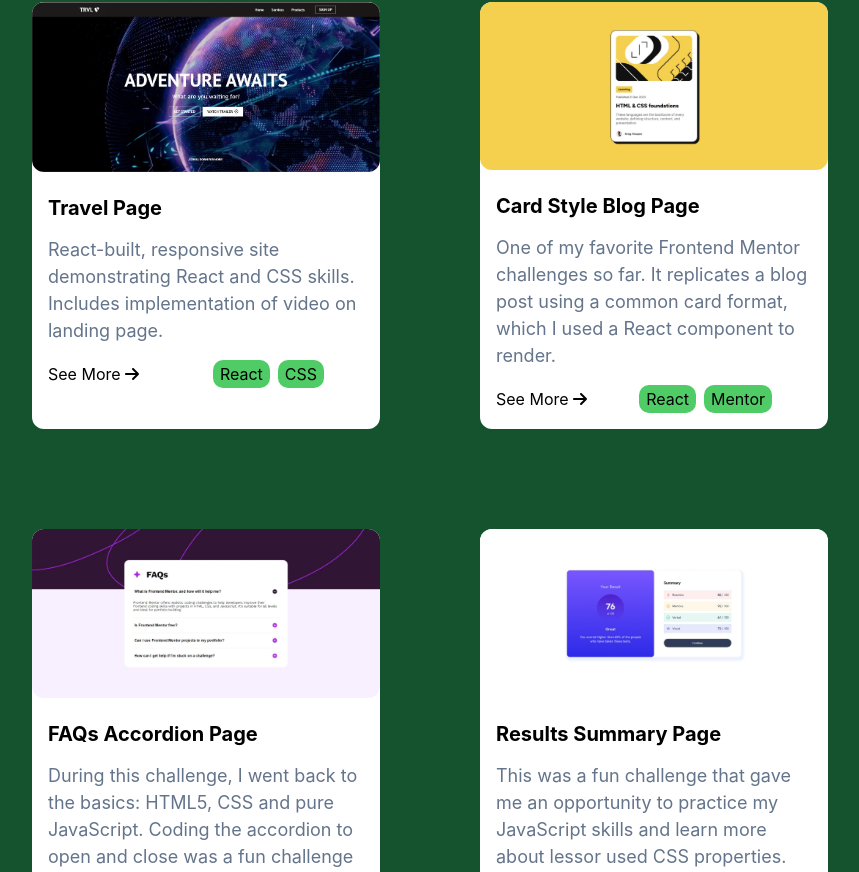
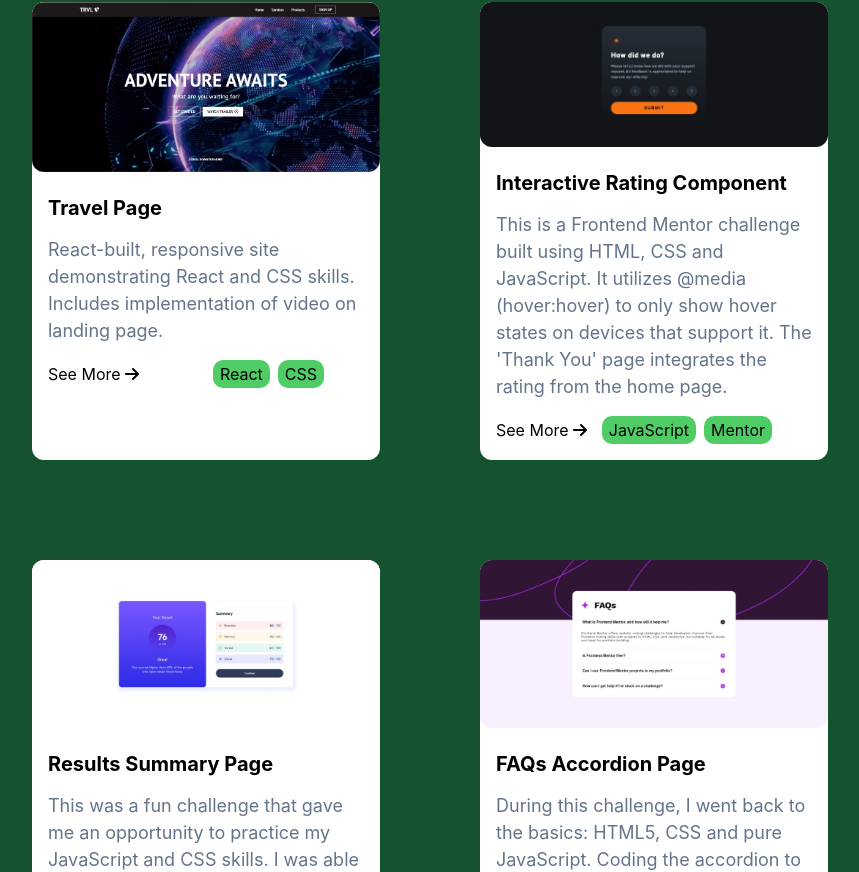
Before and after one commit to horoserp/React-Portfolio, a React (Create React App) app: page / in a window 1280 px wide. Shown: the part 1732-2604 px from the top of the page, without its empty margins (210-1069 px from the left). Built offline with nearby package versions, Linux system fonts and the light colour scheme.

Commit message:
Update: Add interactive rating component project.

```diff
--- a/src/components/ProjectsSection.js
+++ b/src/components/ProjectsSection.js
@@ -88,7 +88,7 @@ const projects = [
   {
     title: "Results Summary Page",
     description:
-      "This was a fun challenge that gave me an opportunity to practice my JavaScript skills and learn more about lessor used CSS properties.",
+      "This was a fun challenge that gave me an opportunity to practice my JavaScript and CSS skills. I was able to apply a 'border' only on the corners of the summary categories using CSS.",
     imageSrc: "/React-Portfolio/results-summary.jpeg",
     url: "https://horoserp.github.io/results-summary",
     tags: ["HTML5", "CSS", "Mentor"],
@@ -100,6 +100,14 @@ const projects = [
     imageSrc: "/React-Portfolio/product-preview-card.jpeg",
     url: "https://horoserp.github.io/product-card",
     tags: ["Bootstrap 5", "Mentor"],
+  },
+  {
+    title: "Interactive Rating Component",
+    description:
+      "This is a Frontend Mentor challenge built using HTML, CSS and JavaScript. It utilizes @media (hover:hover) to only show hover states on devices that support it. The 'Thank You' page integrates the rating from the home page.",
+    imageSrc: "/React-Portfolio/rating-component-desktop.jpeg",
+    url: "https://horoserp.github.io/rating-component",
+    tags: ["JavaScript", "Mentor"],
   },
   {
     title: "Landscape Page",
@@ -145,12 +153,20 @@ const featuredProjects = [
     tags: ["React", "CSS"],
   },
   {
-    title: "Card Style Blog Page",
+    title: "Interactive Rating Component",
     description:
-      "One of my favorite Frontend Mentor challenges so far. It replicates a blog post using a common card format, which I used a React component to render.",
-    imageSrc: "/React-Portfolio/blog-card.jpeg",
-    url: "https://horoserp.github.io/blog-card",
-    tags: ["React", "Mentor"],
+      "This is a Frontend Mentor challenge built using HTML, CSS and JavaScript. It utilizes @media (hover:hover) to only show hover states on devices that support it. The 'Thank You' page integrates the rating from the home page.",
+    imageSrc: "/React-Portfolio/rating-component-desktop.jpeg",
+    url: "https://horoserp.github.io/rating-component",
+    tags: ["JavaScript", "Mentor"],
+  },
+  {
+    title: "Results Summary Page",
+    description:
+      "This was a fun challenge that gave me an opportunity to practice my JavaScript and CSS skills. I was able to apply a 'border' only on the corners of the summary categories using CSS.",
+    imageSrc: "/React-Portfolio/results-summary.jpeg",
+    url: "https://horoserp.github.io/results-summary",
+    tags: ["HTML5", "CSS", "Mentor"],
   },
   {
     title: "FAQs Accordion Page",
@@ -158,14 +174,6 @@ const featuredProjects = [
       "During this challenge, I went back to the basics: HTML5, CSS and pure JavaScript. Coding the accordion to open and close was a fun challenge that I handled deftly.",
     imageSrc: "/React-Portfolio/faq-accordion.jpeg",
     url: "https://horoserp.github.io/faq-accordion",
-    tags: ["HTML5", "CSS", "Mentor"],
-  },
-  {
-    title: "Results Summary Page",
-    description:
-      "This was a fun challenge that gave me an opportunity to practice my JavaScript skills and learn more about lessor used CSS properties.",
-    imageSrc: "/React-Portfolio/results-summary.jpeg",
-    url: "https://horoserp.github.io/results-summary",
     tags: ["HTML5", "CSS", "Mentor"],
   },
 ];
```
Also changed, not shown: public/rating-component-desktop.jpeg (added).
